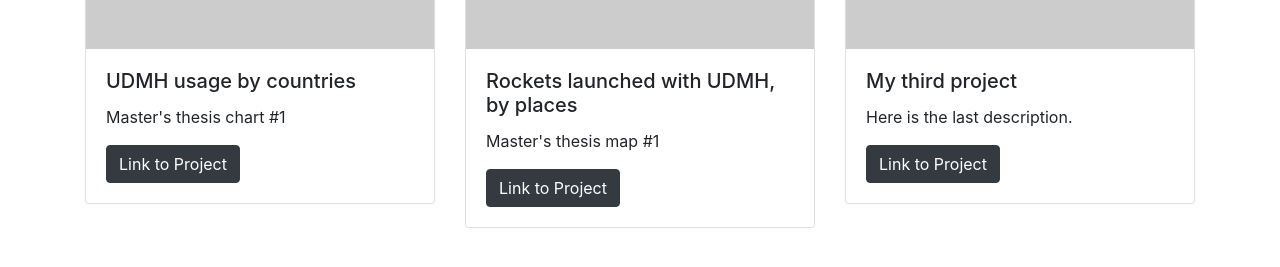
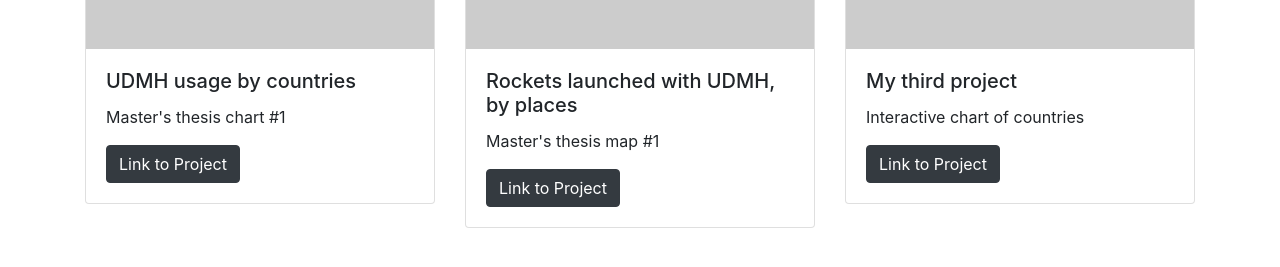
Before and after one commit to aksaule/aksaule.github.io, a Jekyll site: the page built from index.html, in a window 1280 px wide. Shown: the part 494-761 px from the top of the page. Built offline with Jekyll 4.4.1, drawn with Linux system fonts in a browser that asks for light colours.

Commit message:
Update index.html

```diff
--- a/index.html
+++ b/index.html
@@ -12,7 +12,7 @@ projects:
     link: "https://public.tableau.com/profile/aksaule#!/vizhome/UDMH_World_static_map/Dashboard2"
   - title: "My third project"
     image: "http://placehold.it/800x600/006"
-    description: "Here is the last description."
+    description: "Interactive chart of countries"
     link: "https://app.flourish.studio/visualisation/936135/edit"
 ---
 <div class="row">
```
